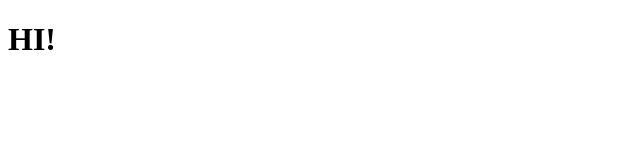
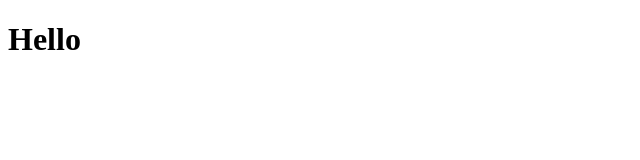
Before and after one commit to starain31/website, a website: page public/index.html in a window 1280 px wide. Shown: the full height of the page, 0-640 px from the left. Drawn offline with Linux system fonts and the light colour scheme.

Commit message:
Update index.html

```diff
--- a/public/index.html
+++ b/public/index.html
@@ -5,6 +5,6 @@
     <title>staRain</title>
 </head>
 <body>
-<h1>HI!</h1>
+<h1>Hello</h1>
 </body>
 </html>
```
